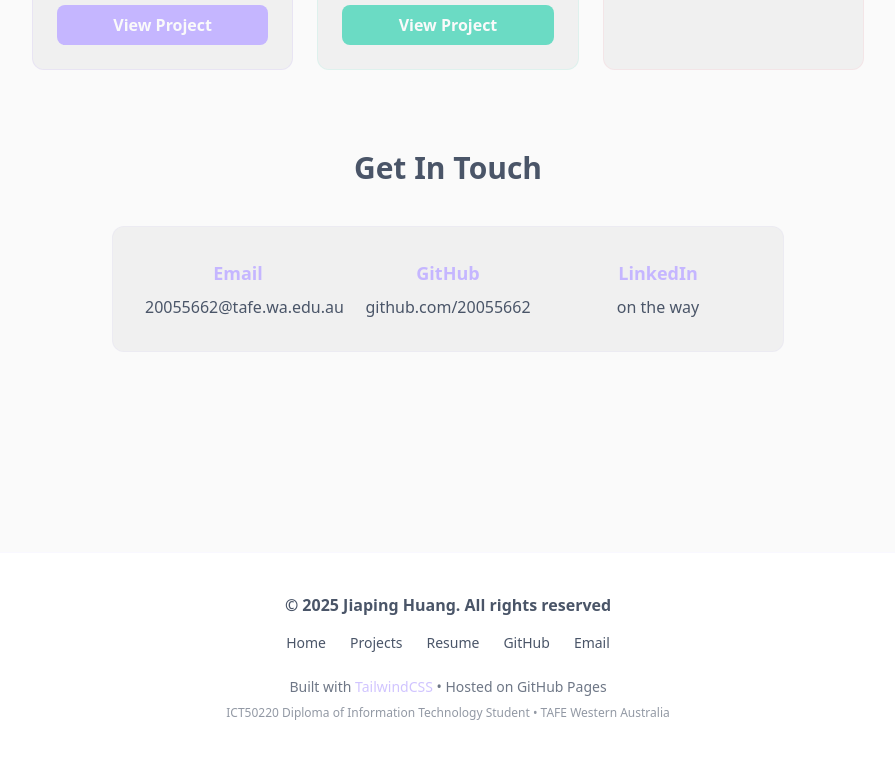
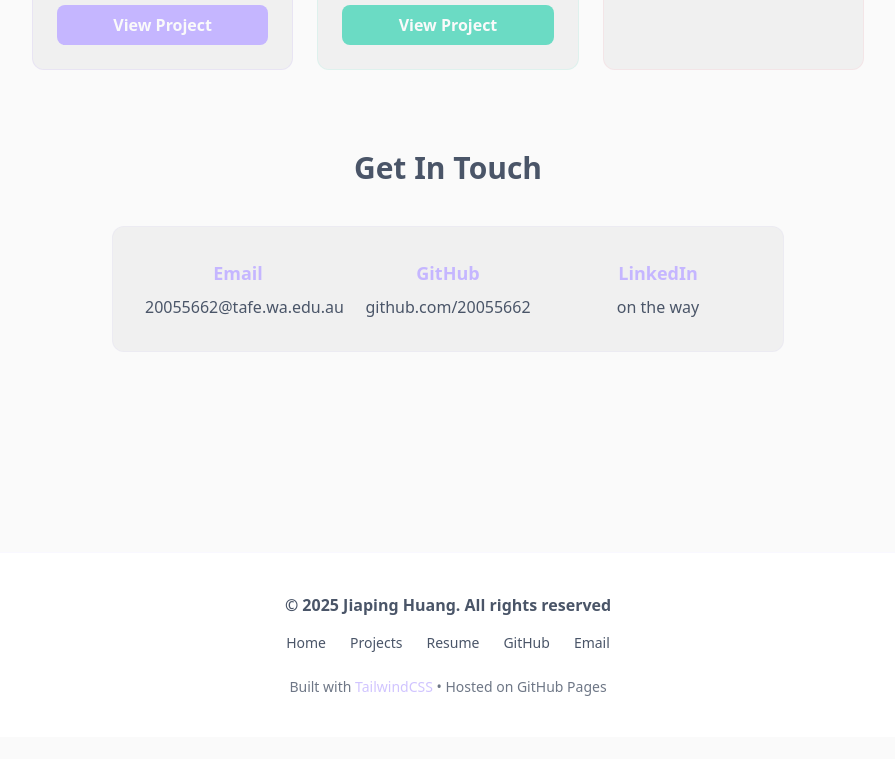
Before and after one commit to 20055662/20055662.github.io, a website: page index.html in a window 1280 px wide. Shown: the part 2014-2773 px from the top of the page, without its empty margins (192-1087 px from the left). After the commit the page ends 2751 px from the top, so only its background shows below. Drawn offline with Linux system fonts and the light colour scheme.

Commit message:
Chore(home):remove unnecessary info

```diff
--- a/index.html
+++ b/index.html
@@ -250,9 +250,6 @@
             <p class="mt-6 text-text-light text-sm opacity-80">
                 Built with <span class="text-lavender">TailwindCSS</span> • Hosted on GitHub Pages
             </p>
-            <p class="mt-2 text-text-light text-xs opacity-60">
-                ICT50220 Diploma of Information Technology Student • TAFE Western Australia
-            </p>
         </div>
     </footer>
     <script src="./assets/js/menu-btn.js" defer></script>
```
